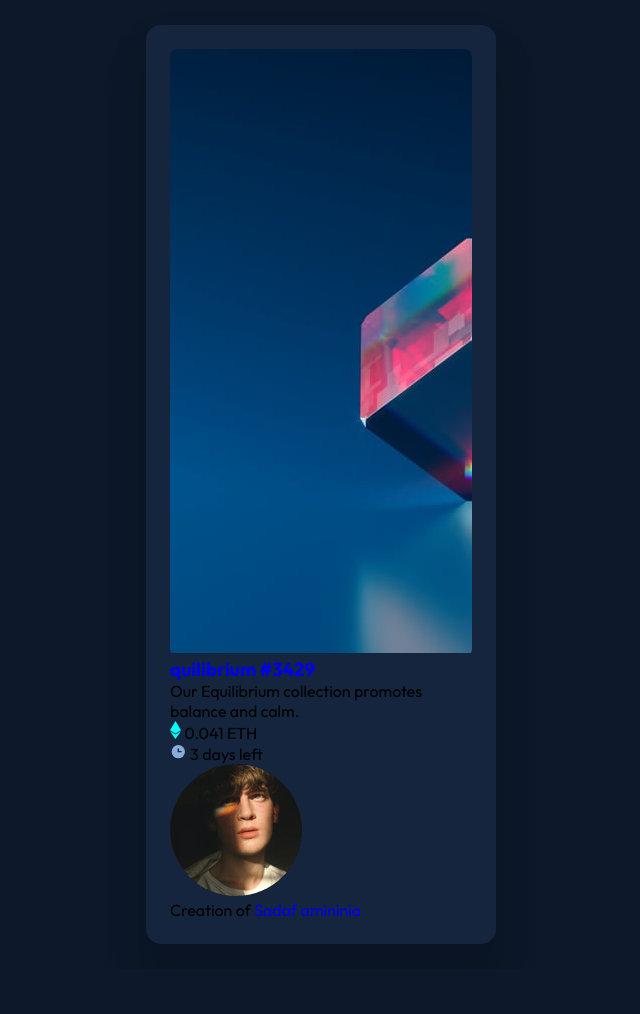
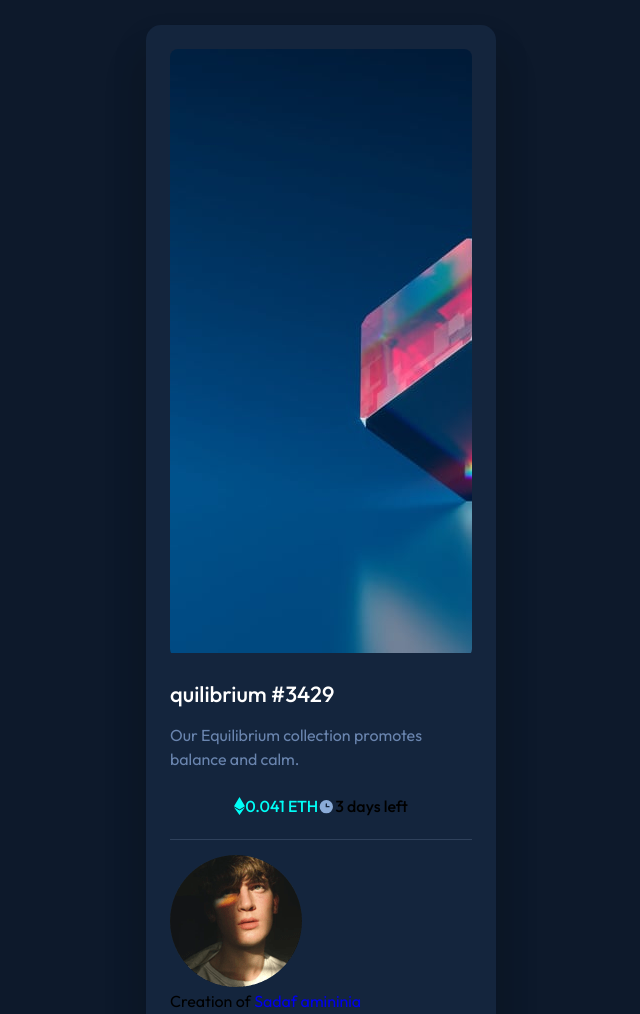
Before and after one commit to sadafamininia99/Fronendmentor-challenge, a plain HTML site: page index.html in a window 1280 px wide. Shown: the top 1014 px of the page, without its empty margins (319-959 px from the left). Before the commit the page ends 969 px from the top, so only its background shows below. Drawn offline with Linux system fonts and the light colour scheme.

Commit message:
card icon card price and the size ,font ,weight add to style

```diff
--- a/style.css
+++ b/style.css
@@ -46,13 +46,13 @@ body {
     0px 40px 30px 15px rgba(0, 0, 0, 0.1);
 }
 
-.c-head{
+.c-head {
   position: relative;
   border-radius: 8px;
   overflow: hidden;
   cursor: pointer;
 }
-.c-head::after{
+.c-head::after {
   --aqua: hsla(178, 100%, 50%, 0.5);
   content: url(./images/icon-view.svg);
   background: var(--aqua);
@@ -64,3 +64,46 @@ body {
   opacity: 0;
   transition: all 0.25s ease;
 }
+.c-head-img:hover::after {
+  opacity: 1;
+}
+.c-head-img img {
+  width: 100%;
+  display: block;
+}
+.card-body {
+  padding: 23px 0;
+  border-bottom: 1px solid var(--indigo-dye);
+  margin-bottom: 15px;
+}
+.card-title {
+  color: var(--white);
+  font-size: 22px;
+  font-weight: 500;
+  margin-bottom: 15px;
+}
+.card__title:hover {
+  color: var(--aqua);
+}
+.card-text {
+  color: var(--blue-yonder);
+  font-size: 180x;
+  line-height: 1.5;
+  margin-bottom: 25px;
+}
+
+.card-body .wrapper{
+  display: flex;
+  justify-content: center;
+align-items: center;
+}
+.c-price,
+.c-countdown{
+  display: flex;
+  align-items: center;
+  /* justify-content: center; */
+  font-weight: 500;
+}
+
+.c-price{color: var(--aqua);}
+.card
```
